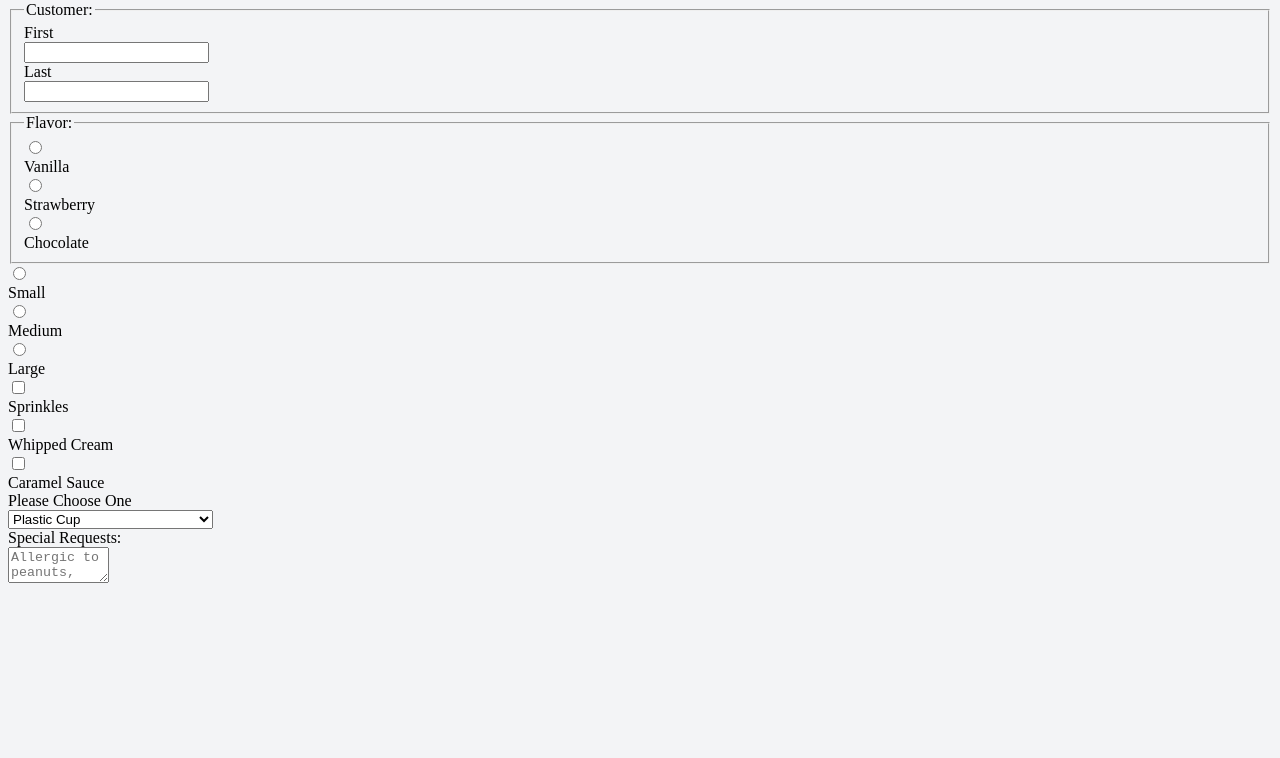
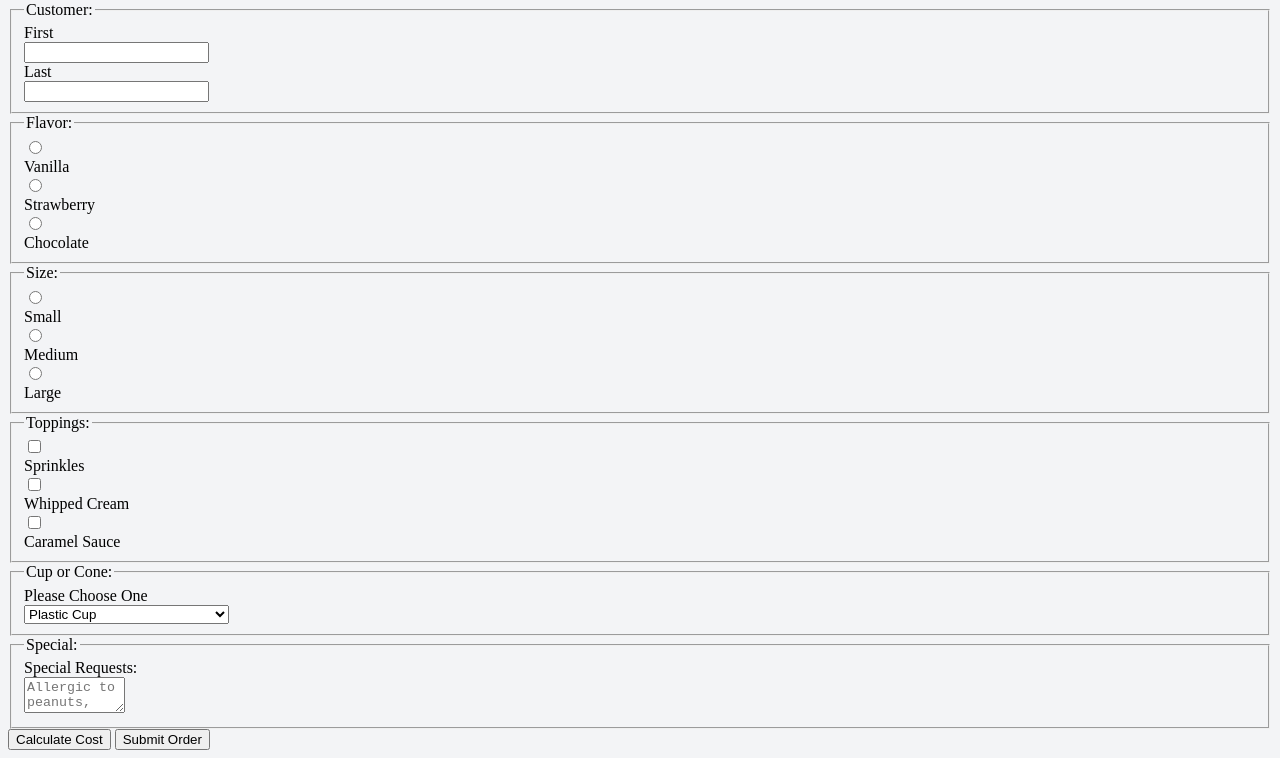
Before and after one commit to FlabioM/inputTypes, a plain HTML site: page index.html in a window 1280 px wide. Shown: the part 79-837 px from the top of the page. Before the commit the page ends 800 px from the top, so only its background shows below. Drawn offline with Linux system fonts and the light colour scheme.

Commit message:
initial commit

```diff
--- a/index.html
+++ b/index.html
@@ -41,6 +41,8 @@
                 </fieldset>
             </div>
             <div>
+            <fieldset>
+                <legend>Size:</legend>
                 <div>
                     <input type="radio" id="small" name="size">
                     <label for="small">Small</label>
@@ -53,8 +55,11 @@
                     <input type="radio" id="large" name="size">
                     <label for="large">Large</label>
                 </div>
+            </fieldset>
             </div>
             <div>
+                <fieldset>
+                    <legend>Toppings:</legend>
                     <div>
                         <input type="checkbox" id="sprinkles" name="sprinkles" value="sprinkles">
                         <label for="sprinkles">Sprinkles</label>
@@ -67,8 +72,10 @@
                         <input type="checkbox" id="caramel" name="caramel" value="caramel">
                         <label for="caramel">Caramel Sauce</label>
                     </div>
+                </fieldset>
             </div>
-            <div>
+            <fieldset>
+                <legend>Cup or Cone:</legend>
                 <label for="container">Please Choose One</label>
                 <select name="container" id="container">
                     <option value="cup">Plastic Cup</option>
@@ -76,11 +83,14 @@
                     <option value="waffle">Waffle Cone</option>
                     <option value="dippedWaffle">Chocolate Dipped Waffle Cone</option>
                 </select>
-            </div>
-            <div>
+            </fieldset>
+            <fieldset>
+                <legend>Special:</legend>
                 <label for="SpecialRequests">Special Requests:</label>
                 <textarea id="SpecialRequests" name="SpecialRequests" row="4" cols="10" placeholder="Allergic to peanuts, substitutions, etc"></textarea>
-            </div>
+            </fieldset>
+            <button type="button" onclick="alert('Free today for our Grand Opening!')">Calculate Cost</button>
+            <button type="submit">Submit Order</button>
         </form>
     </div>
 </div>
```
Lines whose indentation alone changed are shown as unchanged.
